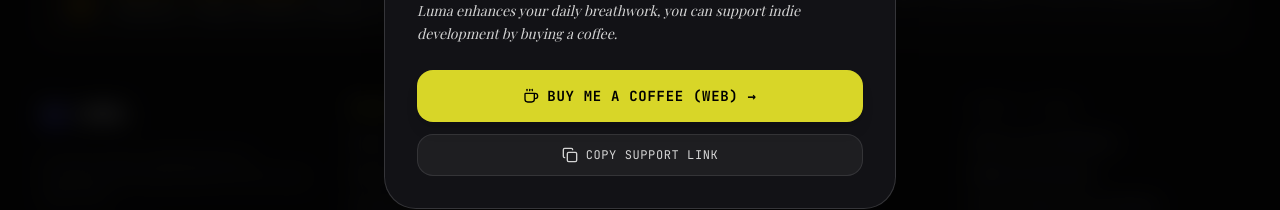
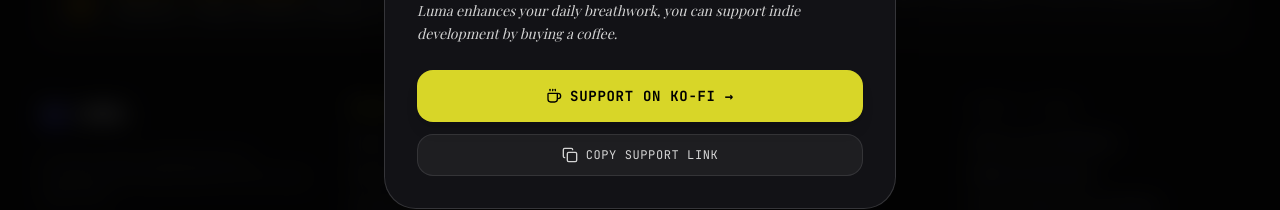
Before and after one commit to mateusz0909/Luma-new-LP, a React (Vite) app: page / in a window 1280 px wide. Both pictures are taken after a click on the button "Support Indie Development ☕". Shown: the part 10840-11050 px from the top of the page. Built offline with nearby package versions, Linux system fonts and the light colour scheme; a web font is replaced by a local one.

Commit message:
fix: update support link to Ko-fi (https://ko-fi.com/mateusz_b)

```diff
--- a/src/components/Footer.tsx
+++ b/src/components/Footer.tsx
@@ -9,7 +9,7 @@
   const [showModal, setShowModal] = useState(false);
   const [copied, setCopied] = useState(false);
   const logoSrc = `${import.meta.env.BASE_URL}screenshots/logo.webp`;
-  const buyMeACoffeeUrl = "https://buymeacoffee.com/lumabreathwork";
+  const supportUrl = "https://ko-fi.com/mateusz_b";
 
   const handleLinkClick = (e: React.MouseEvent<HTMLAnchorElement>, path: string) => {
     if (path.startsWith('http')) return;
@@ -23,7 +23,7 @@
   };
 
   const handleCopyLink = () => {
-    navigator.clipboard.writeText(buyMeACoffeeUrl);
+    navigator.clipboard.writeText(supportUrl);
     setCopied(true);
     setTimeout(() => setCopied(false), 2000);
   };
@@ -184,14 +184,14 @@
 
             <div className="flex flex-col gap-3">
               <a
-                href={buyMeACoffeeUrl}
+                href={supportUrl}
                 target="_blank"
                 rel="noopener noreferrer"
-                data-umami-event="Buy Me a Coffee Outbound Click"
-                aria-label="Buy Me a Coffee on external website"
+                data-umami-event="Ko-fi Outbound Click"
+                aria-label="Support on Ko-fi"
                 className="w-full py-4 rounded-2xl bg-[#d8d628] text-black font-bold font-mono text-sm uppercase tracking-wider text-center hover:bg-white transition-colors flex items-center justify-center gap-2 cursor-pointer shadow-lg"
               >
-                <Coffee className="w-4 h-4" /> Buy Me a Coffee (Web) &rarr;
+                <Coffee className="w-4 h-4" /> Support on Ko-fi &rarr;
               </a>
 
               <button
--- a/src/pages/AboutPage.tsx
+++ b/src/pages/AboutPage.tsx
@@ -18,7 +18,7 @@
     }
   };
 
-  const buyMeACoffeeUrl = "https://buymeacoffee.com/lumabreathwork";
+  const supportUrl = "https://ko-fi.com/mateusz_b";
 
   return (
     <article className="pt-24 pb-20 px-4 sm:px-6 md:px-12 max-w-4xl mx-auto text-white leading-relaxed font-sans">
@@ -94,12 +94,13 @@
             Luma is independently maintained and funded. If this app helps you find stillness, energy, or resilience in your daily routine, you can support future development and server costs by buying a coffee.
           </p>
           <a
-            href={buyMeACoffeeUrl}
+            href={supportUrl}
             target="_blank"
             rel="noopener noreferrer"
+            data-umami-event="Ko-fi Outbound Click"
             className="inline-flex items-center gap-2 px-6 py-3 rounded-full bg-[#d8d628] text-black font-mono text-xs font-bold uppercase tracking-wider hover:bg-white transition-all shadow-lg cursor-pointer"
           >
-            <Coffee className="w-4 h-4" /> Support on Buy Me a Coffee &rarr;
+            <Coffee className="w-4 h-4" /> Support on Ko-fi &rarr;
           </a>
         </motion.div>
       </section>
```
